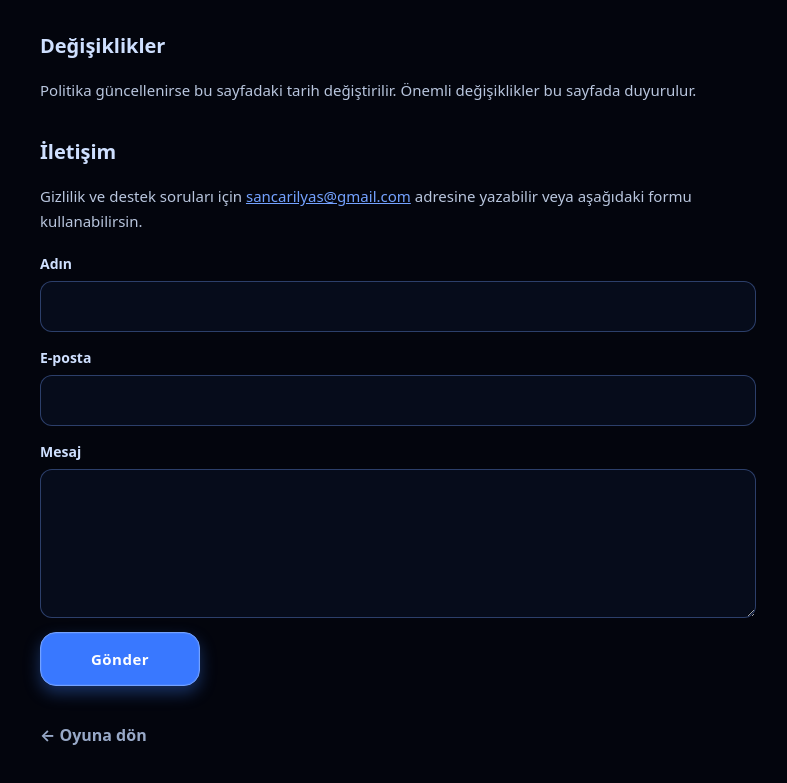
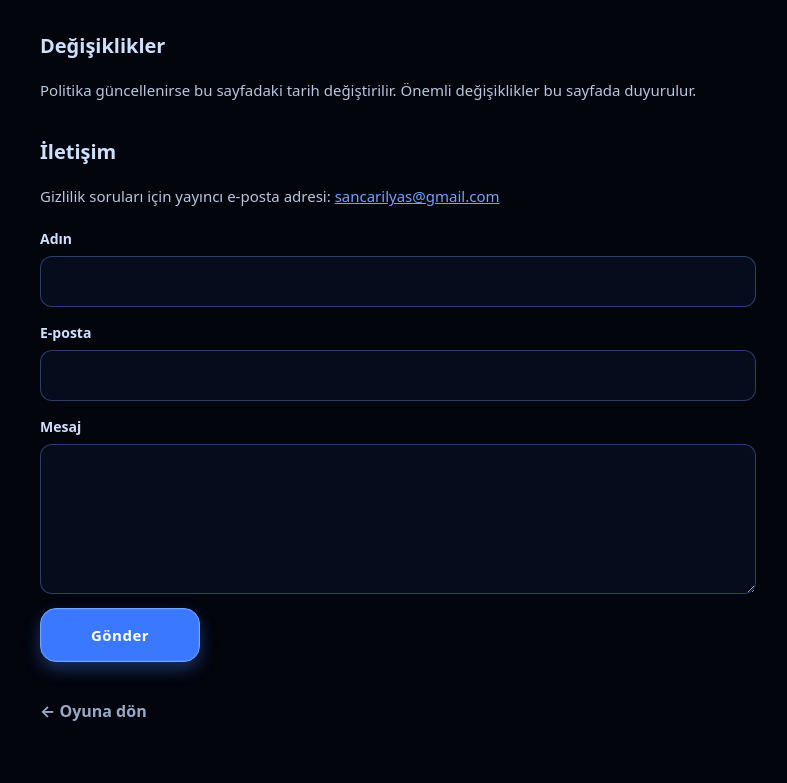
Before and after one commit to sancarilyas/drift-zone-web, a website: page privacy.html in a window 1280 px wide. Shown: the part 1253-2036 px from the top of the page, without its empty margins (242-1029 px from the left). Drawn offline with Linux system fonts and the light colour scheme.

Commit message:
Put the publisher email on the privacy page.

```diff
--- a/privacy.html
+++ b/privacy.html
@@ -78,9 +78,8 @@
 
       <h2>İletişim</h2>
       <p>
-        Gizlilik ve destek soruları için
+        Gizlilik soruları için yayıncı e-posta adresi:
         <a href="mailto:sancarilyas@gmail.com">sancarilyas@gmail.com</a>
-        adresine yazabilir veya aşağıdaki formu kullanabilirsin.
       </p>
       <p class="policy__thanks" id="form-thanks" hidden>
         Mesajın ulaştı. En kısa sürede dönüş yapacağız.
```
